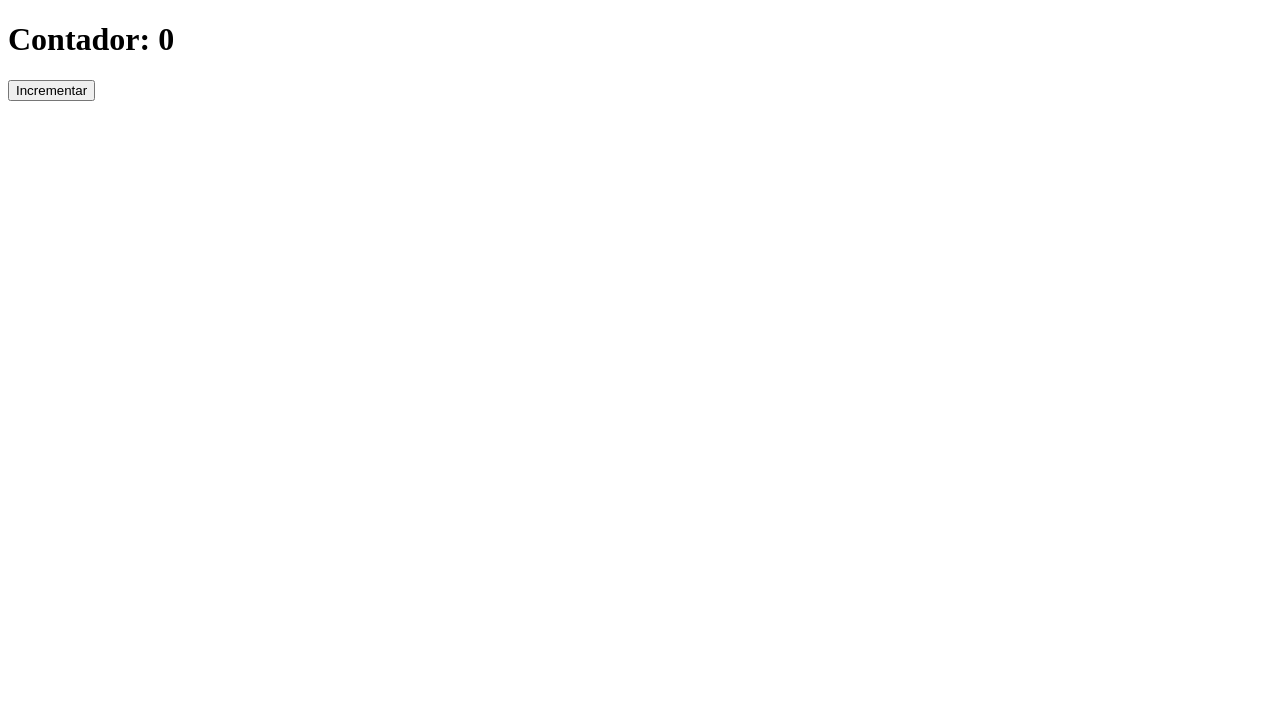
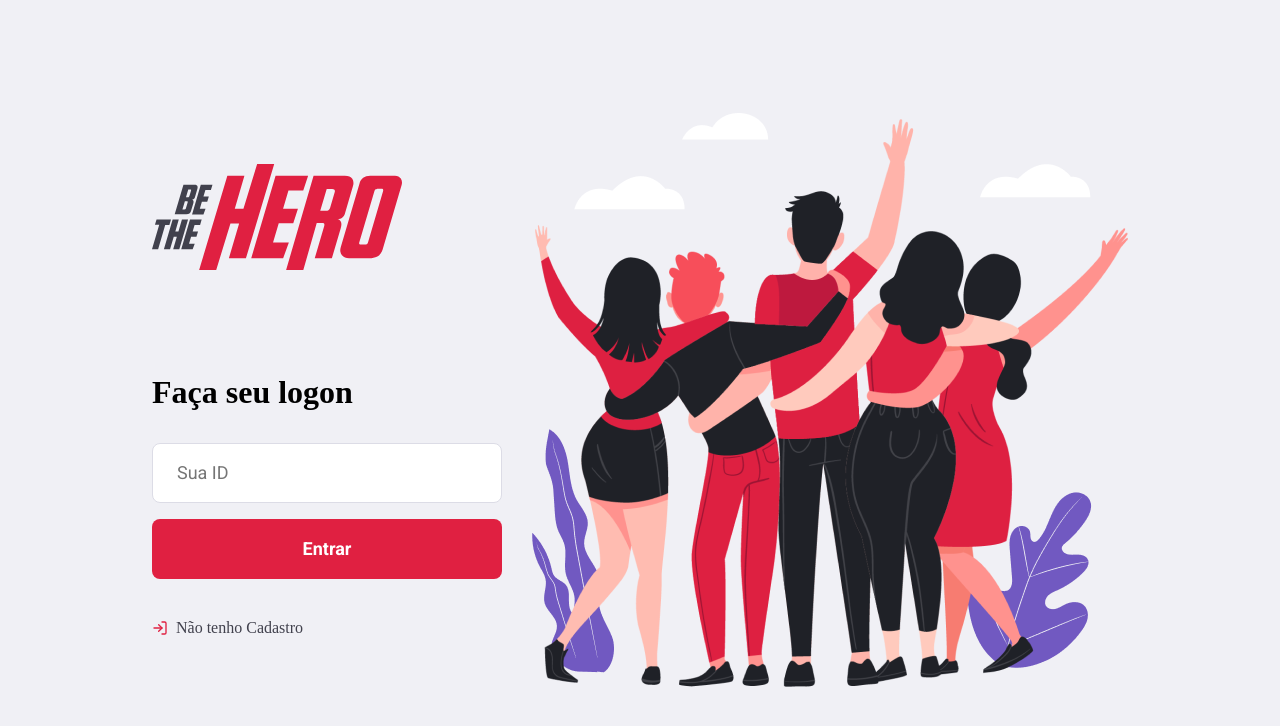
Before and after one commit to Avlye/semanaomnistack11, a React (Create React App) app in the folder frontend/: page / in a window 1280 px wide. Shown: the top 726 px of the page. Built offline with nearby package versions, Linux system fonts and the light colour scheme.

Commit message:
Página de Login

```diff
--- a/frontend/package.json
+++ b/frontend/package.json
@@ -8,6 +8,7 @@
     "@testing-library/user-event": "^7.2.1",
     "react": "^16.13.1",
     "react-dom": "^16.13.1",
+    "react-icons": "^3.9.0",
     "react-scripts": "3.4.1"
   },
   "scripts": {
--- a/frontend/src/App.js
+++ b/frontend/src/App.js
@@ -1,18 +1,12 @@
-import React, { useState } from 'react'
-import Header from './Header'
+import React from 'react'
+
+import './global.css'
+
+import Logon from './pages/Logon'
 
 function App() {
-  const [counter, setCounter] = useState(0)
-
-  function increment() {
-    setCounter(counter + 1)
-  }
-
   return (
-    <div>
-      <Header>Contador: {counter}</Header>
-      <button onClick={increment}>Incrementar</button>
-    </div>
+    <Logon />
   )
 }
 
--- a/frontend/src/Header.js
+++ /dev/null
@@ -1,9 +0,0 @@
-import React from 'react';
-
-export default function Header({ title, children }) {
-    return (
-    <header>
-        <h1>{children}</h1>
-    </header>
-    )
-}
--- /dev/null
+++ b/frontend/src/global.css
@@ -0,0 +1,56 @@
+@import url('https://fonts.googleapis.com/css?family=Roboto:400,500,700&display=swap');
+
+* {
+    margin: 0;
+    padding: 0;
+    outline: 0;
+    box-sizing: border-box;
+}
+
+body {
+    font: 400 14x 'Roboto', sans-serif;
+
+    background: #f0f0f5;
+    -webkit-font-smoothing: antialiased;
+}
+
+input, button, textarea {
+    font: 400 18px 'Roboto', sans-serif;
+}
+
+button {
+    cursor: pointer;
+}
+
+form input {
+    width: 100%;
+    height: 60px;
+    color: #333;
+    border: 1px solid #dcdce6;
+    border-radius: 8px;
+    padding: 0 24px;
+}
+
+.button {
+    width: 100%;
+    height: 60px;
+    background: #e02041;
+    border: 0;
+    border-radius: 8px;
+    color: #fff;
+    margin-top: 16px;
+
+    display: inline-block;
+
+    font-weight: 700;
+    font-size: 18px;
+    text-align: center;
+    text-decoration: none;
+    line-height: 60px;
+
+    transition: filter 0.2s;
+}
+
+.button:hover {
+    filter: brightness(90%);
+}
--- /dev/null
+++ b/frontend/src/pages/Logon/index.js
@@ -0,0 +1,31 @@
+import React from 'react'
+import { FiLogIn } from 'react-icons/fi'
+
+import './styles.css'
+
+import logoImg from '../../assets/logo.svg'
+import heroesImg from '../../assets/heroes.png'
+
+export default function Logon() {
+    return (
+        <div className="logon-container">
+            <section className="form">
+                <img src={logoImg} alt="Be the Hero"/>
+
+                <form>
+                    <h1>Faça seu logon</h1>
+
+                    <input type="text" placeholder="Sua ID"/>
+                    <button className="button" type="submit">Entrar</button>
+
+                    <a href="/register">
+                        <FiLogIn size={16} color="#e02041" />
+                        Não tenho Cadastro
+                    </a>
+                </form>
+            </section>
+
+            <img src={heroesImg} alt="Heroes"/>
+        </div>
+    )
+}
--- /dev/null
+++ b/frontend/src/pages/Logon/styles.css
@@ -0,0 +1,43 @@
+.logon-container {
+    width: 100%;
+    max-width: 1120px;
+    height: 100vh;
+    margin: 0 auto;
+
+    display: flex;
+    align-items: center;
+    justify-content: center;
+}
+
+.logon-container section.form {
+    width: 100%;
+    max-width: 350px;
+    margin-right: 30px;
+}
+
+.logon-container section.form form {
+    margin-top: 100px;
+}
+
+.logon-container section.form form h1 {
+    font-size: 32px;
+    margin-bottom: 32px;
+}
+
+.logon-container section.form form a {
+    display: flex;
+    align-items: center;
+    margin-top: 40px;
+    color: #41414d;
+    text-decoration: none;
+    font-weight: 500;
+    transition: opacity 0.2s;
+ }
+
+ .logon-container section.form form a svg {
+     margin-right: 8px;
+ }
+
+ .logon-container section.form form a:hover {
+     opacity: 0.8;
+ }
```
Also changed, not shown: 1 other file (tests, documents, lock files or other folders).
